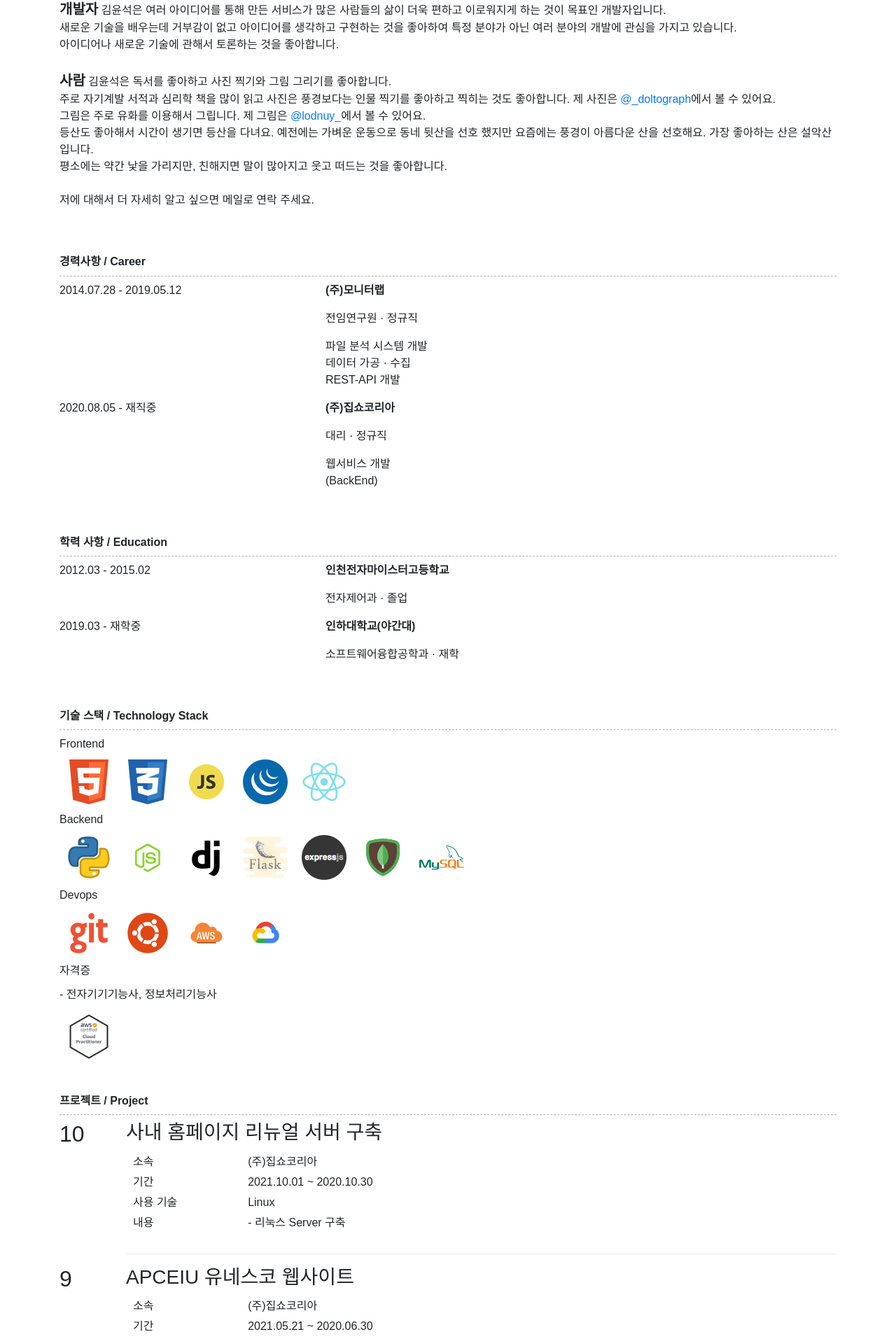
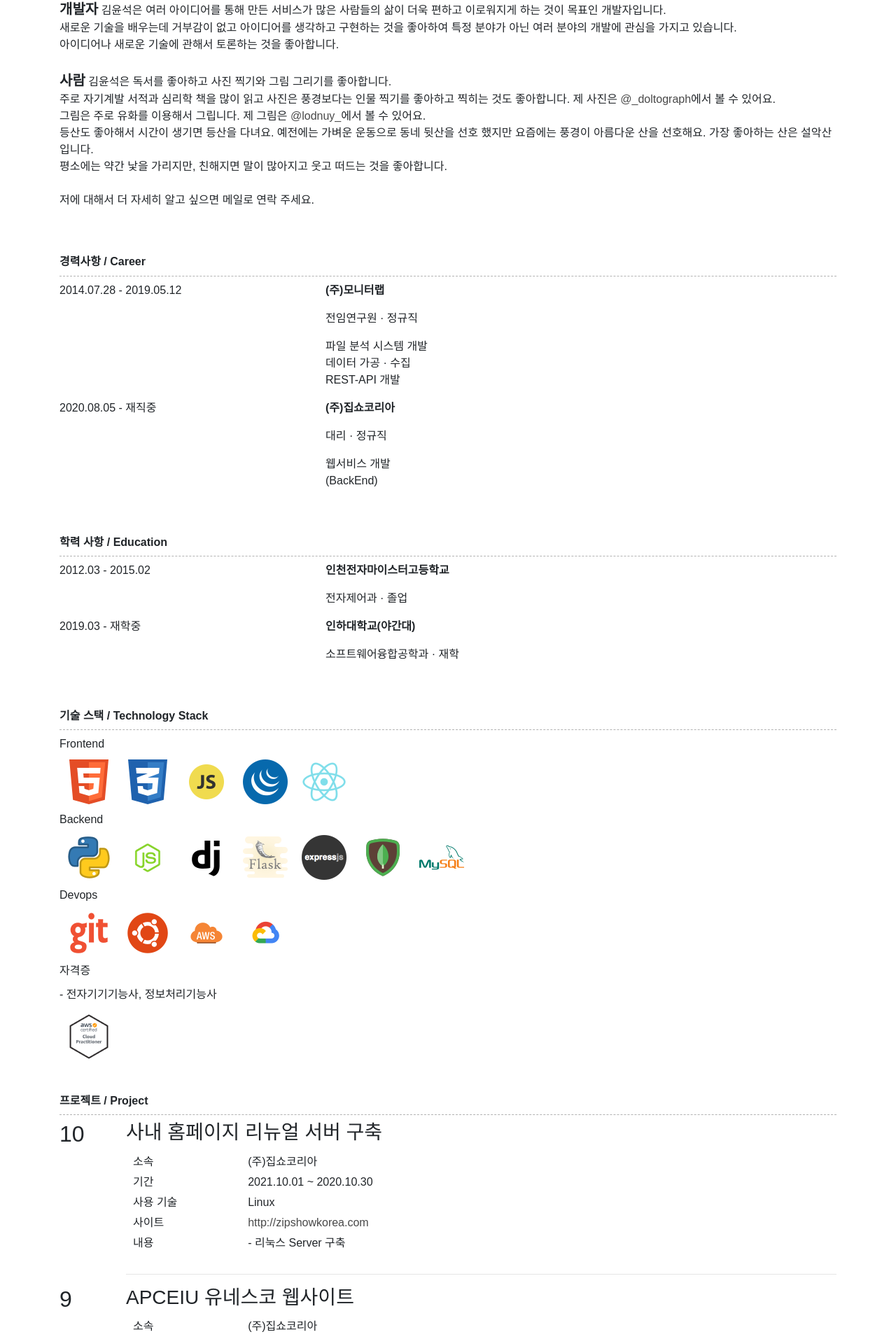
Before and after one commit to spro1/resume, a React (Create React App) app: page / in a window 1280 px wide. Shown: the part 557-2470 px from the top of the page at 70% size. Built offline with nearby package versions, Linux system fonts and the light colour scheme; a web font is replaced by a local one.

Commit message:
site url add

```diff
--- a/src/components/Content.js
+++ b/src/components/Content.js
@@ -78,21 +78,24 @@ const projects = [
         title:'360간 웹사이트',
         date:'2020.11.02 ~ 2020.11.30',
         skill:'Express.js, Reacct.js',
-        contents:<p>- Express.js Backend 개발 작업<br/>- React.js Frontend 개발 작업<br/>- AWS 서버 구축 배포</p>
+        contents:<p>- Express.js Backend 개발 작업<br/>- React.js Frontend 개발 작업<br/>- AWS 서버 구축 배포</p>,
+        site: "https://www.360space.kr"
     },{
         id:9,
         company:'(주)집쇼코리아',
         title:'APCEIU 유네스코 웹사이트',
         date:'2021.05.21 ~ 2020.06.30',
         skill:'Node.js',
-        contents:<p>- Node.js 서버 개발<br/>- matterport SDK 커스터마이징<br/>- AWS 서버 구축 배포</p>
+        contents:<p>- Node.js 서버 개발<br/>- matterport SDK 커스터마이징<br/>- AWS 서버 구축 배포</p>,
+        site: "https://metagcc.org"
     },{
         id:10,
         company:'(주)집쇼코리아',
         title:'사내 홈페이지 리뉴얼 서버 구축',
         date:'2021.10.01 ~ 2020.10.30',
         skill:'Linux',
-        contents:<p>- 리눅스 Server 구축</p>
+        contents:<p>- 리눅스 Server 구축</p>,
+        site: "http://zipshowkorea.com"
     }
 ]
 
@@ -117,7 +120,7 @@ export default class Content extends Component{
                                 <br/>
                                 <br/>
                                 <strong style={{fontSize:'20px'}}>사람</strong> 김윤석은 독서를 좋아하고 사진 찍기와 그림 그리기를 좋아합니다.<br/>
-                                주로 자기계발 서적과 심리학 책을 많이 읽고 사진은 풍경보다는 인물 찍기를 좋아하고 찍히는 것도 좋아합니다. 제 사진은 <a href='https://www.instagram.com/lodnuy_/'>@_doltograph</a>에서 볼 수 있어요.<br/>
+                                주로 자기계발 서적과 심리학 책을 많이 읽고 사진은 풍경보다는 인물 찍기를 좋아하고 찍히는 것도 좋아합니다. 제 사진은 <a href='https://www.instagram.com/_doltograph/'>@_doltograph</a>에서 볼 수 있어요.<br/>
                                 그림은 주로 유화를 이용해서 그립니다. 제 그림은 <a href='https://www.instagram.com/lodnuy_/'>@lodnuy_</a>에서 볼 수 있어요.<br/>
                                 등산도 좋아해서 시간이 생기면 등산을 다녀요. 예전에는 가벼운 운동으로 동네 뒷산을 선호 했지만 요즘에는 풍경이 아름다운 산을 선호해요. 가장 좋아하는 산은 설악산 입니다.<br/>
                                 평소에는 약간 낯을 가리지만, 친해지면 말이 많아지고 웃고 떠드는 것을 좋아합니다.<br/>
@@ -253,6 +256,16 @@ export default class Content extends Component{
                                         <Col xs={10} className="project-desc">{project.date}</Col>
                                         <Col xs={2} className="project-title">사용 기술</Col>
                                         <Col xs={10} className="project-desc">{project.skill}</Col>
+                                        {
+                                            project.hasOwnProperty("site")
+                                                ? (<Col xs={2} className="project-title">사이트</Col>)
+                                                : null
+                                        }
+                                        {
+                                            project.hasOwnProperty("site")
+                                                ? (<Col xs={10} className="project-desc"><a href={project.site}>{project.site}</a></Col>)
+                                                : null
+                                        }
                                         <Col xs={2} className="project-title">내용</Col>
                                         <Col xs={10} className="project-desc">
                                             <p>
--- a/src/static/css/common.css
+++ b/src/static/css/common.css
@@ -37,6 +37,12 @@ body{
     font-family: 'NanumBarunGothic', sans-serif;
 }
 
+a, a:hover{
+    color: #494949;
+    text-decoration: none;
+}
+
+
 /* header */
 .header{
     position: initial;
@@ -55,7 +61,6 @@ body{
 }
 .header-content a{
     color: black;
-    text-decoration: none;
 }
 
 .header-content p {
```
